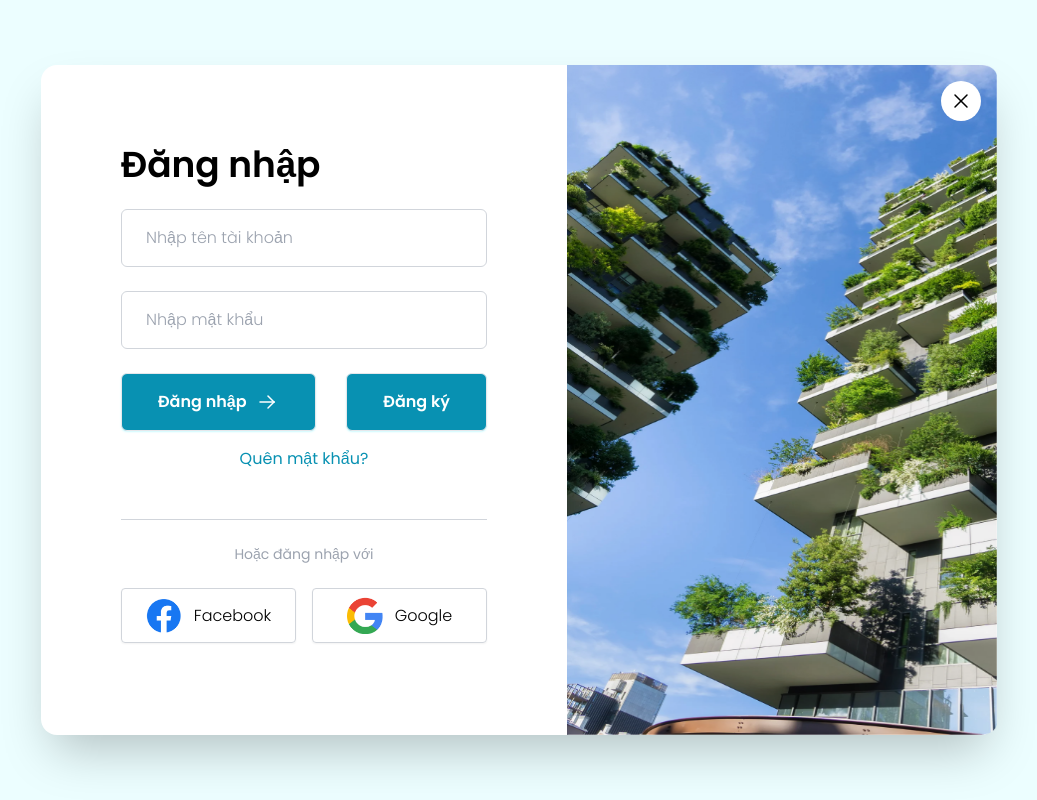
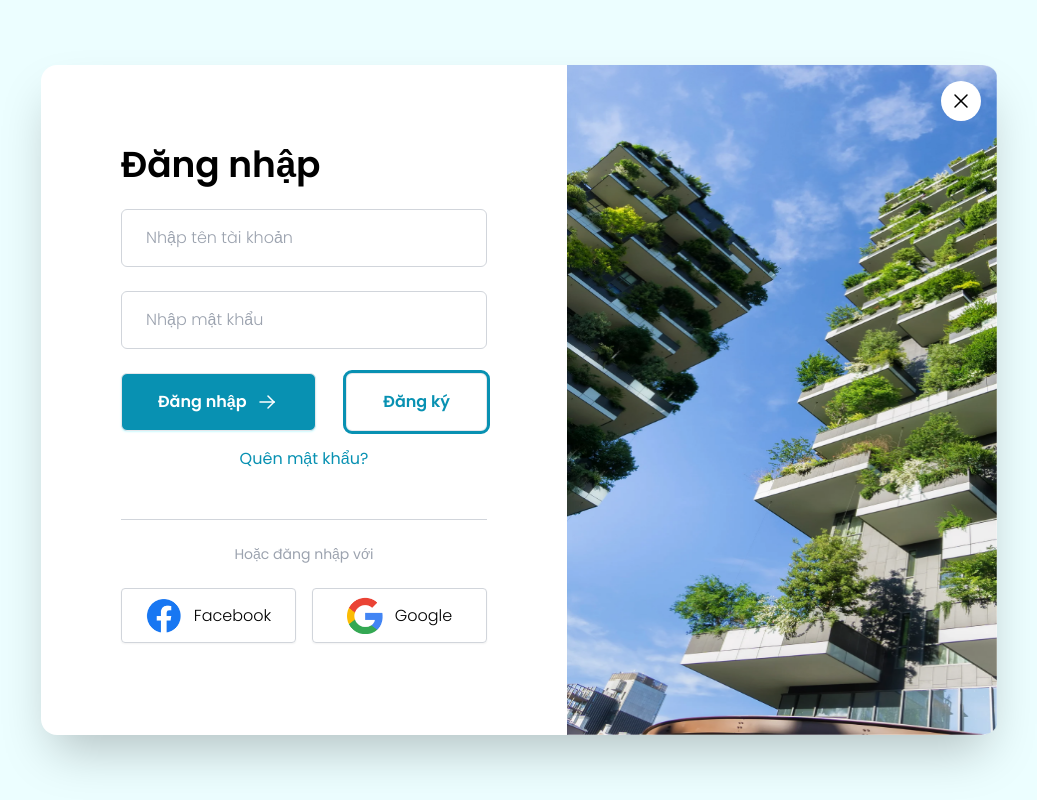
Before and after one commit to trickstars/fe-bkhostel, a React (Vite) app: page /login in a window 1280 px wide. Shown: the whole page, without its empty margins (121-1158 px from the left). Built offline with nearby package versions, Linux system fonts and the light colour scheme.

Commit message:
change register button color & fix click event

```diff
--- a/src/pages/login/Login.jsx
+++ b/src/pages/login/Login.jsx
@@ -81,7 +81,9 @@ const Login = memo((props) => {
               </div>
               {/* <!-- Middle Content --> */}
               <div className="flex flex-col items-center justify-between mt-6 space-y-6  md:flex-row md:space-y-0 md:space-x-6">
-                <button className="w-full md:w-auto flex justify-center items-center p-4 space-x-2 font-sans font-bold text-white rounded-md px-9 bg-cyan-600 shadow-cyan-100 hover:bg-opacity-90 shadow-sm hover:shadow-lg border transition hover:-translate-y-0.5 duration-150">
+                <button
+                type="submit"
+                className="w-full md:w-auto flex justify-center items-center p-4 space-x-2 font-sans font-bold text-white rounded-md px-9 bg-cyan-600 shadow-cyan-100 hover:bg-opacity-90 shadow-sm hover:shadow-lg border transition hover:-translate-y-0.5 duration-150">
                   <span>Đăng nhập</span>
                   <svg
                     xmlns="http://www.w3.org/2000/svg"
@@ -99,7 +101,9 @@ const Login = memo((props) => {
                     <line x1="13" y1="6" x2="19" y2="12" />
                   </svg>
                 </button>
-                <button className="w-full md:w-auto flex justify-center items-center p-4 space-x-2 font-sans font-bold text-white rounded-md px-9 bg-cyan-600 shadow-cyan-100 hover:bg-opacity-90 shadow-sm hover:shadow-lg border transition hover:-translate-y-0.5 duration-150">
+                <button
+                type="button"
+                className="w-full md:w-auto flex justify-center items-center p-4 space-x-2 font-sans font-bold text-cyan-600 outline outline-cyan-600 bg-white rounded-md px-9 shadow-cyan-100 hover:bg-opacity-90 shadow-sm hover:shadow-lg border transition hover:-translate-y-0.5 duration-150">
                   <Link to="/register">Đăng ký</Link>
                 </button>
               </div>
```
